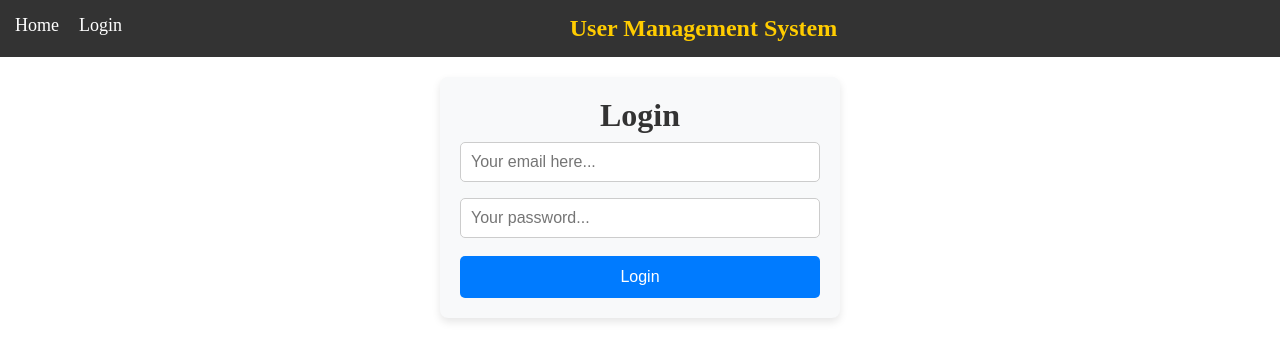
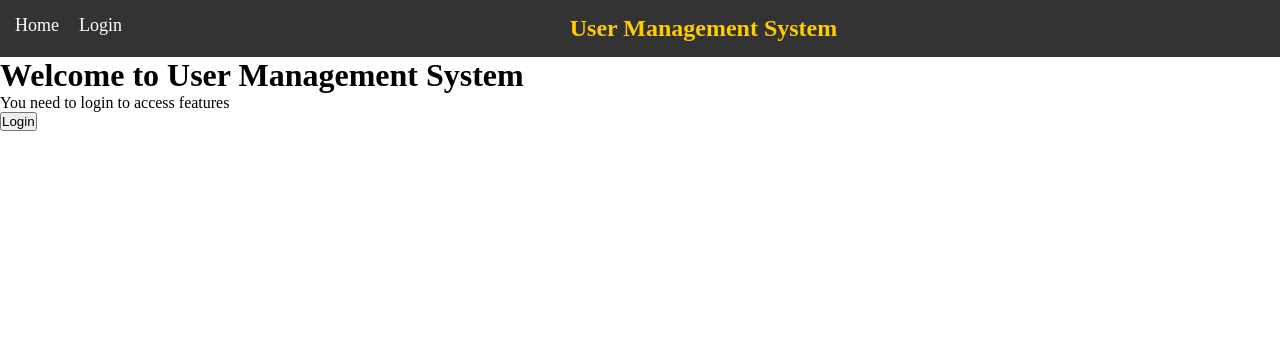
Before and after one commit to pravinkumar172929/ts-enhanced-user-management-system, a React (Vite) app: page / in a window 1280 px wide. Before the commit this address led to /login. Shown: the top 360 px of the page. Built offline with nearby package versions, Linux system fonts and the light colour scheme.

Commit message:
resolved bug related to home page

```diff
--- a/src/App.tsx
+++ b/src/App.tsx
@@ -17,8 +17,8 @@ function App() {
       <Suspense fallback={<Loader />}>
         <Routes>
           <Route path="/login" element={<Login />} />
+          <Route path="/" element={<Home />} />
           <Route element={<ProtectedRoute allowedRoles={["Admin", "User"]} />}>
-            <Route path="/" element={<Home />} />
             <Route path="/user/:id" element={<UserProfile />} />
           </Route>
           <Route element={<ProtectedRoute allowedRoles={["Admin"]} />}>
--- a/src/pages/Home/Home.tsx
+++ b/src/pages/Home/Home.tsx
@@ -11,6 +11,7 @@ const Home: React.FC = () => {
   }
 
   const { userAuth } = authContext;
+  console.log(userAuth);
 
   return (
     <>
@@ -29,6 +30,7 @@ const Home: React.FC = () => {
       ) : (
         <>
           <h2>Welcome! You have been Logged in as {userAuth.name}</h2>
+          <UserList />
           {userAuth.role === "Admin" && (
             <>
               <h3>Click Here to add User</h3>
@@ -43,7 +45,7 @@ const Home: React.FC = () => {
           )}
         </>
       )}
-      <UserList />
+      {/* <UserList /> */}
     </>
   );
 };
```
